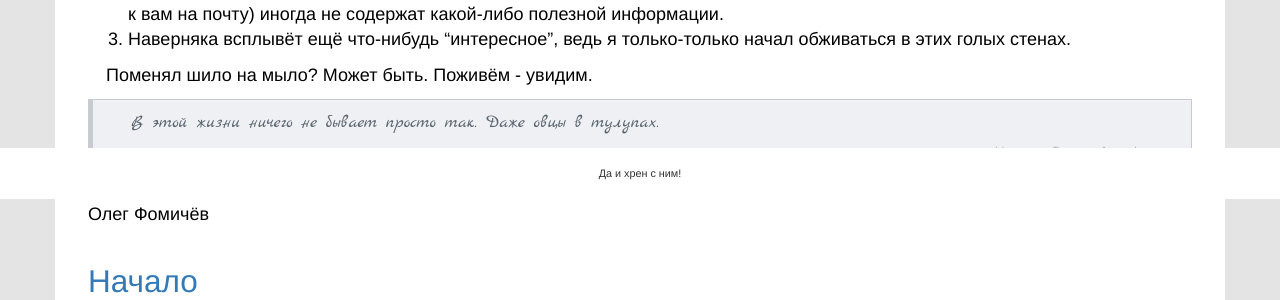
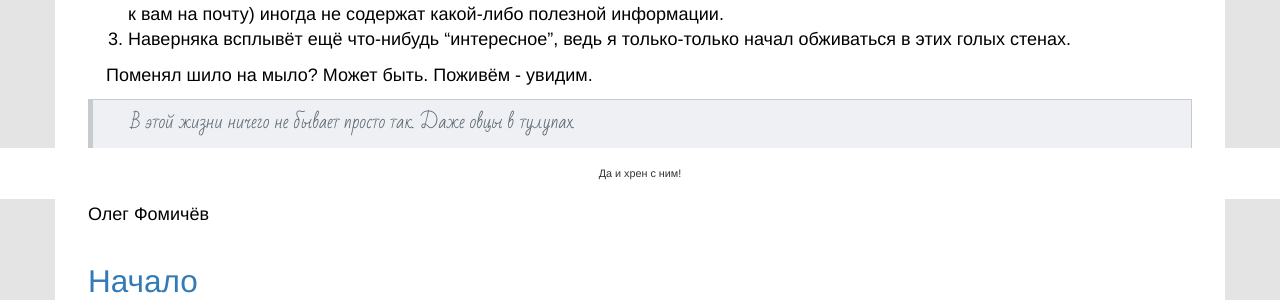
Before and after one commit to fomich0ff/fomich0ff.github.io, a Jekyll site: the page built from index.html, in a window 1280 px wide. Shown: the part 701-1001 px from the top of the page. Built offline with Jekyll 4.4.1, drawn with Linux system fonts in a browser that asks for light colours; nearby versions of some CDN libraries.

Commit message:
switched fonts for blockqoutes

```diff
--- a/_sass/fonts.scss
+++ b/_sass/fonts.scss
@@ -14,5 +14,5 @@
 
 $font-title: $font-comfortaa;
 $font-description: $font-rubik;
-$font-blockquote-sign: $font-bad-script;
-$font-blockquote-text: $font-marck-script;
+$font-blockquote-sign: $font-marck-script;
+$font-blockquote-text: $font-bad-script;
```
